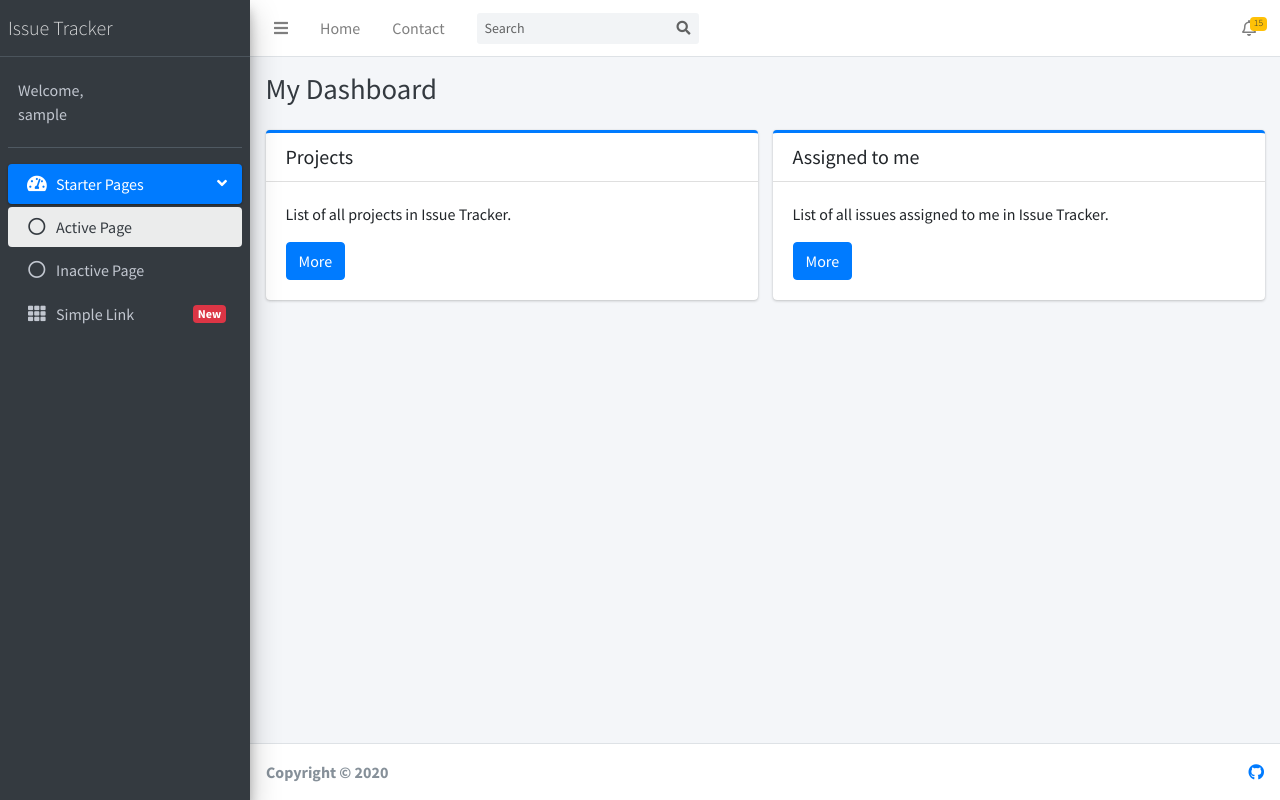
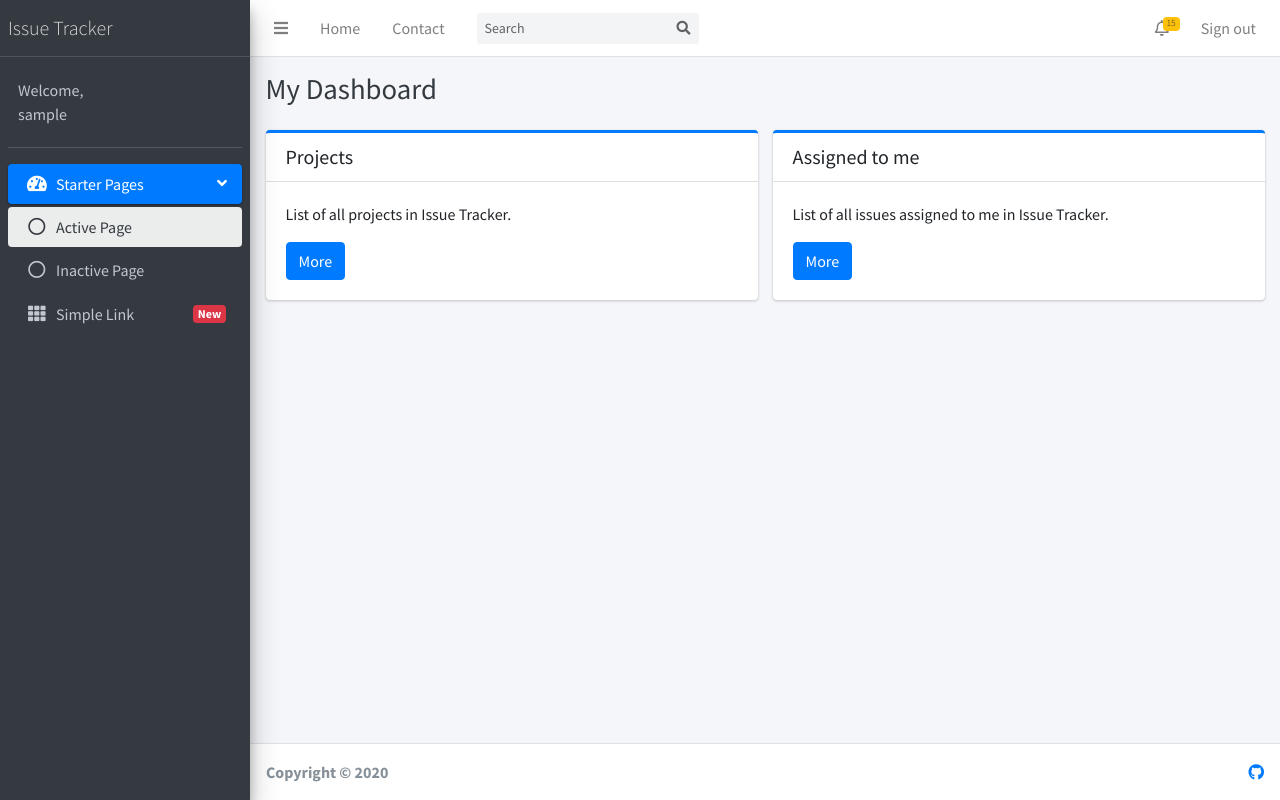
Before and after one commit to efefre/issue_tracker, a Django app: page / in a window 1280 px wide. Run offline with Django 3.2, Linux system fonts and the light colour scheme; the visitor is signed in with stand-in values (Sample User, id 1); some libraries are stand-ins or nearby versions.

Commit message:
Add sign out in navbar

```diff
--- a/issue_tracker_root/templates/partials/_navbar.html
+++ b/issue_tracker_root/templates/partials/_navbar.html
@@ -56,6 +56,9 @@
           <a href="#" class="dropdown-item dropdown-footer">See All Notifications</a>
         </div>
       </li>
+      <li nav-item>
+        <a href="{% url 'account_logout' %}" class="nav-link">Sign out</a>
+      </li>
     </ul>
   </nav>
   <!-- /.navbar -->
```
